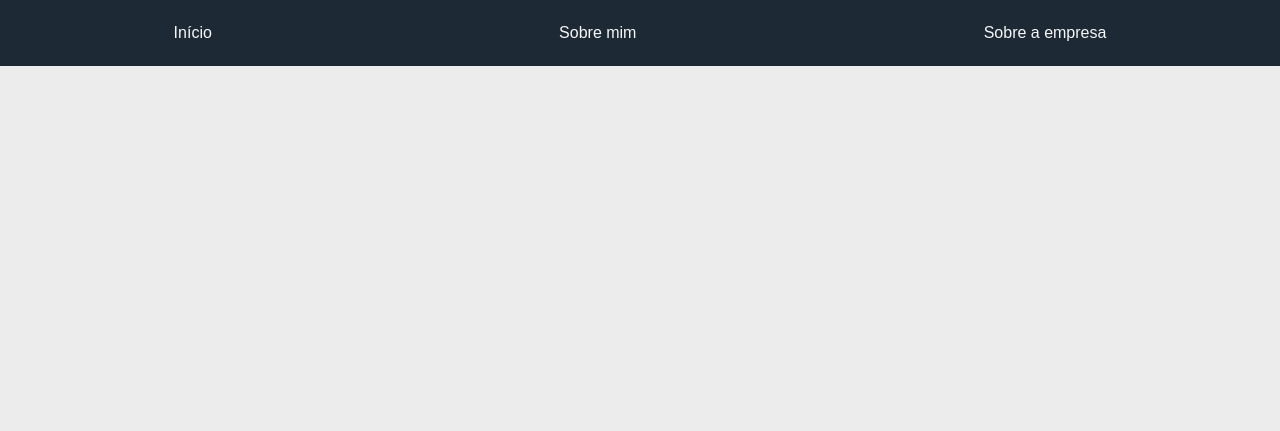
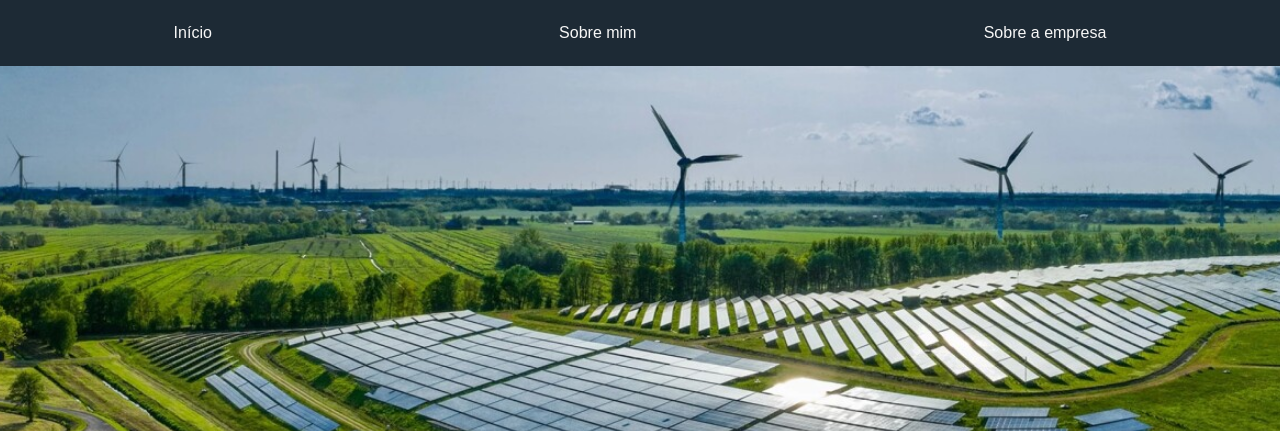
Before and after one commit to BedTime9/trabalho-itinerario, a plain HTML site: page index.html in a window 1280 px wide. Shown: the top 431 px of the page. Drawn offline with nearby package versions, Linux system fonts and the light colour scheme.

Commit message:
Resolvendo header não aparecendo

```diff
--- a/style.css
+++ b/style.css
@@ -35,7 +35,7 @@
       color: var(--cor-fundo);
 
 
-      background-image: url(../projeto-itinerario/media/header_background-image.jpg);
+      background-image: url(media/header_background-image.jpg);
       background-attachment: fixed;
       background-position: center;
       background-repeat: no-repeat;
```
